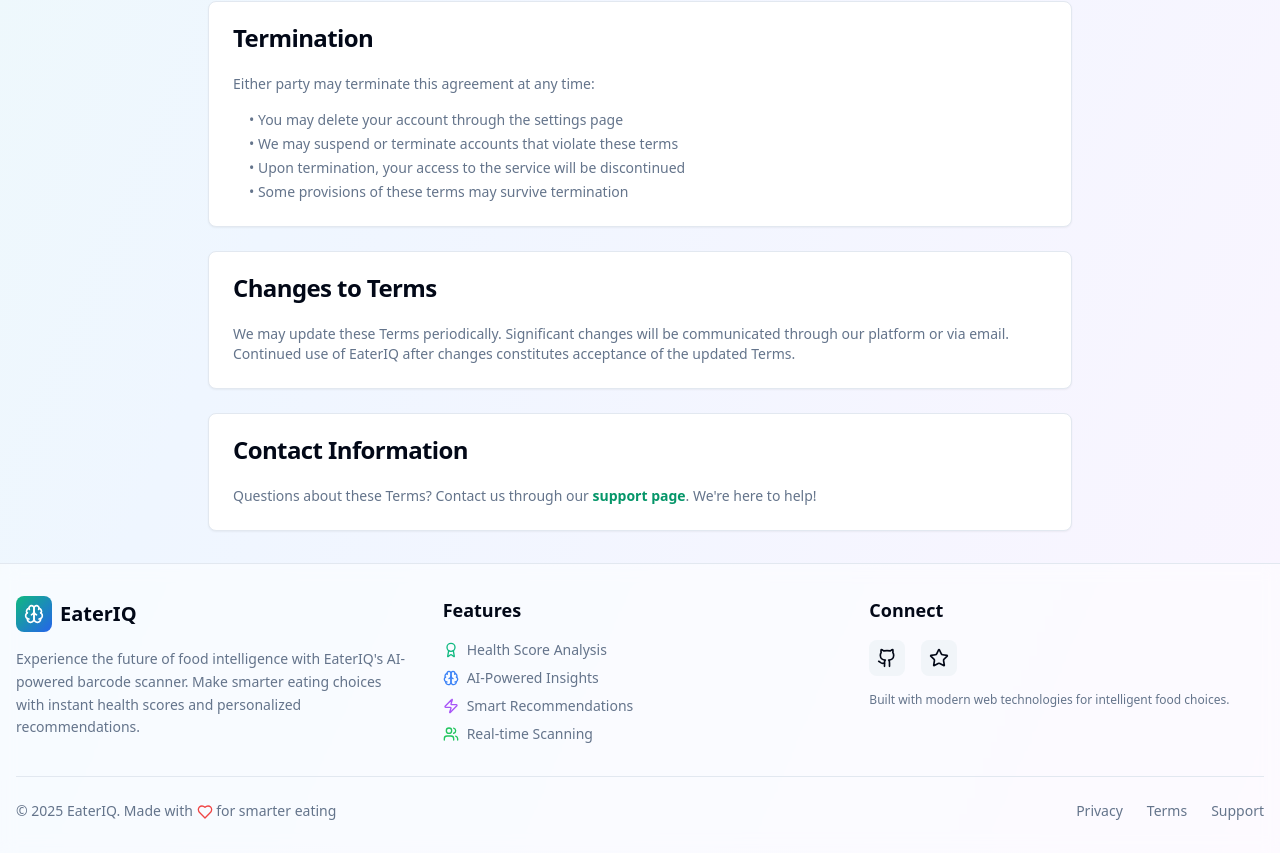
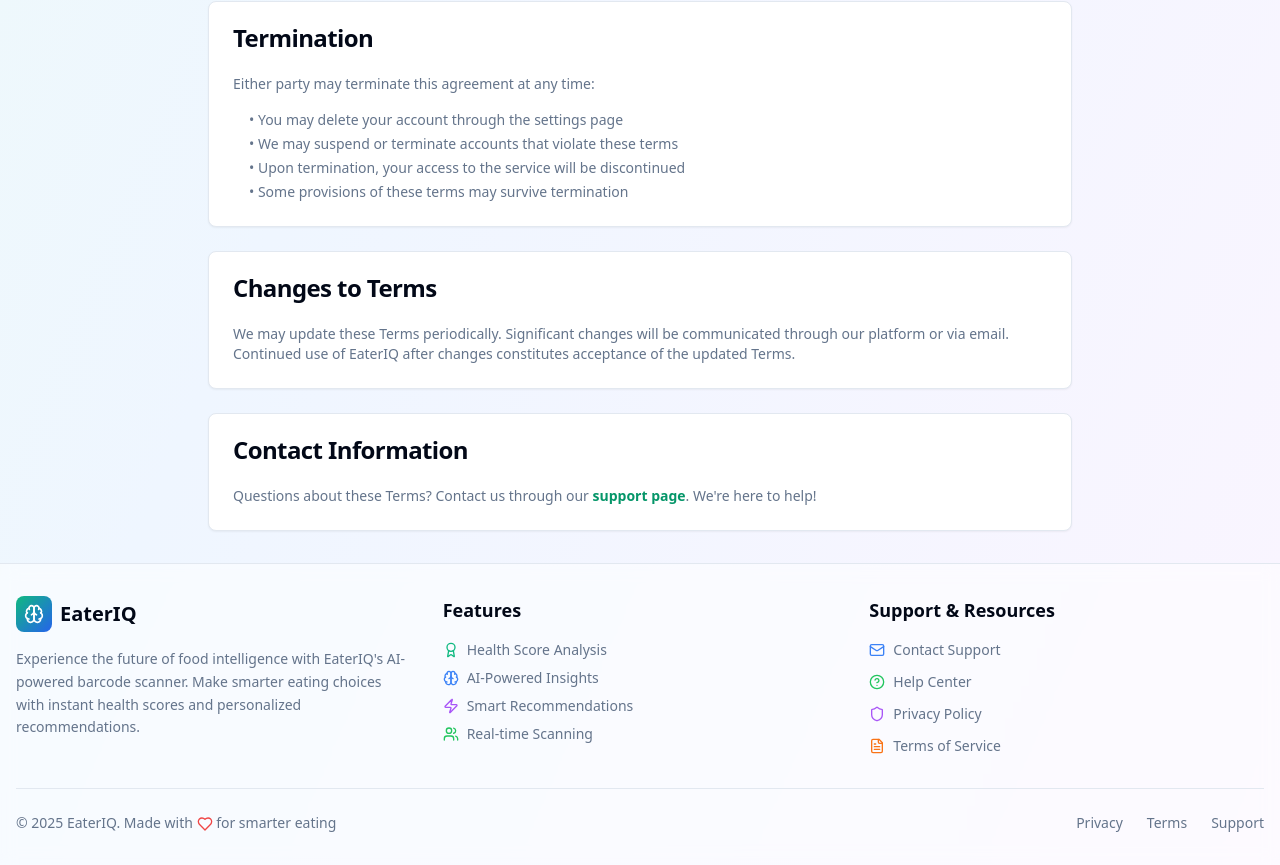
Before and after one commit to ridham-007/detail-scanner-vision-web, a React (Vite) app: page /terms in a window 1280 px wide. Shown: the part 2112-2977 px from the top of the page. Built offline with nearby package versions, Linux system fonts and the light colour scheme.

Commit message:
Refactor footer
Updated the footer component by removing the "Connect" section and replacing it with relevant and functional elements.

```diff
--- a/src/components/Footer.tsx
+++ b/src/components/Footer.tsx
@@ -1,6 +1,6 @@
 
 import React, { useEffect, useRef } from 'react';
-import { Heart, Github, Star, Brain, Zap, Award, Users } from 'lucide-react';
+import { Heart, Brain, Zap, Award, Users, Mail, Shield, HelpCircle, FileText } from 'lucide-react';
 import { gsap } from 'gsap';
 import { ScrollTrigger } from 'gsap/ScrollTrigger';
 import { useNavigate } from 'react-router-dom';
@@ -24,6 +24,10 @@ const Footer = () => {
       }
     });
   }, []);
+
+  const handleContactClick = () => {
+    window.location.href = 'mailto:hello@eateriq.com';
+  };
 
   return (
     <footer ref={footerRef} className="border-t bg-background/50 backdrop-blur">
@@ -66,20 +70,39 @@ const Footer = () => {
             </ul>
           </div>
 
-          {/* Connect Section */}
+          {/* Support & Resources Section */}
           <div className="footer-section space-y-4">
-            <h3 className="font-semibold text-base md:text-lg">Connect</h3>
-            <div className="flex space-x-4">
-              <button className="p-2 rounded-lg bg-muted hover:bg-muted/80 transition-colors hover:scale-110 duration-200">
-                <Github className="h-4 w-4 md:h-5 md:w-5" />
+            <h3 className="font-semibold text-base md:text-lg">Support & Resources</h3>
+            <div className="space-y-3">
+              <button
+                onClick={handleContactClick}
+                className="flex items-center space-x-2 text-sm text-muted-foreground hover:text-foreground transition-colors group"
+              >
+                <Mail className="h-4 w-4 text-blue-500 group-hover:text-blue-600" />
+                <span>Contact Support</span>
               </button>
-              <button className="p-2 rounded-lg bg-muted hover:bg-muted/80 transition-colors hover:scale-110 duration-200">
-                <Star className="h-4 w-4 md:h-5 md:w-5" />
+              <button
+                onClick={() => navigate('/support')}
+                className="flex items-center space-x-2 text-sm text-muted-foreground hover:text-foreground transition-colors group"
+              >
+                <HelpCircle className="h-4 w-4 text-green-500 group-hover:text-green-600" />
+                <span>Help Center</span>
+              </button>
+              <button
+                onClick={() => navigate('/privacy')}
+                className="flex items-center space-x-2 text-sm text-muted-foreground hover:text-foreground transition-colors group"
+              >
+                <Shield className="h-4 w-4 text-purple-500 group-hover:text-purple-600" />
+                <span>Privacy Policy</span>
+              </button>
+              <button
+                onClick={() => navigate('/terms')}
+                className="flex items-center space-x-2 text-sm text-muted-foreground hover:text-foreground transition-colors group"
+              >
+                <FileText className="h-4 w-4 text-orange-500 group-hover:text-orange-600" />
+                <span>Terms of Service</span>
               </button>
             </div>
-            <p className="text-xs text-muted-foreground">
-              Built with modern web technologies for intelligent food choices.
-            </p>
           </div>
         </div>
 
```
